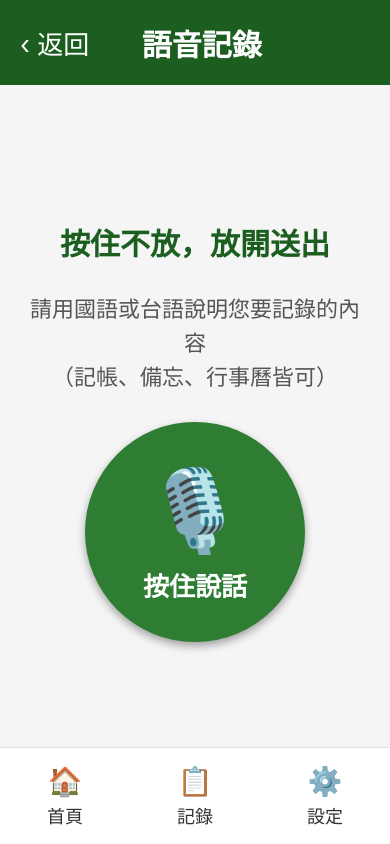
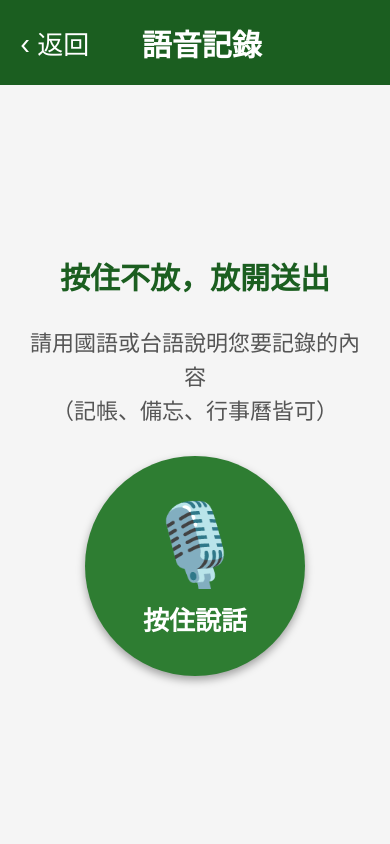
Before and after one commit to wychiang123/SilverGuardian, a React Native app: screen /Recording in a window 390 px wide. Built offline with nearby package versions, Linux system fonts and the light colour scheme.

Commit message:
fix: 移除 RecordingScreen tab bar、HomeScreen 加入設定導航（debug 中）

```diff
--- a/src/screens/HomeScreen.tsx
+++ b/src/screens/HomeScreen.tsx
@@ -56,7 +56,7 @@ export default function HomeScreen({ navigation }: Props) {
           <Text style={styles.tabIcon}>📋</Text>
           <Text style={styles.tabText}>記錄</Text>
         </TouchableOpacity>
-        <TouchableOpacity style={styles.tab} onPress={() => navigation.navigate('Settings')}>
+        <TouchableOpacity style={styles.tab} onPress={() => { Alert.alert('測試', '準備導航到設定'); navigation.navigate('Settings'); }}>
           <Text style={styles.tabIcon}>⚙️</Text>
           <Text style={styles.tabText}>設定</Text>
         </TouchableOpacity>
--- a/src/screens/RecordingScreen.tsx
+++ b/src/screens/RecordingScreen.tsx
@@ -245,20 +245,6 @@ export default function RecordingScreen({ navigation }: Props) {
         )}
       </ScrollView>
 
-      <View style={styles.tabBar}>
-        <TouchableOpacity style={styles.tab} onPress={() => navigation.navigate('Home')}>
-          <Text style={styles.tabIcon}>🏠</Text>
-          <Text style={styles.tabText}>首頁</Text>
-        </TouchableOpacity>
-        <TouchableOpacity style={styles.tab} onPress={() => navigation.navigate('History')}>
-          <Text style={styles.tabIcon}>📋</Text>
-          <Text style={styles.tabText}>記錄</Text>
-        </TouchableOpacity>
-        <TouchableOpacity style={styles.tab} onPress={() => navigation.navigate('Settings')}>
-          <Text style={styles.tabIcon}>⚙️</Text>
-          <Text style={styles.tabText}>設定</Text>
-        </TouchableOpacity>
-      </View>
     </SafeAreaView>
   );
 }
@@ -299,7 +285,7 @@ const styles = StyleSheet.create({
     justifyContent: 'center',
     paddingHorizontal: 24,
     paddingVertical: 32,
-    paddingBottom: 100,
+    paddingBottom: 32,
     gap: 28,
   },
   instruction: {
@@ -367,28 +353,4 @@ const styles = StyleSheet.create({
     color: '#444',
     lineHeight: 36,
   },
-  tabBar: {
-    position: 'absolute',
-    bottom: 0,
-    left: 0,
-    right: 0,
-    flexDirection: 'row',
-    backgroundColor: '#ffffff',
-    borderTopWidth: 1,
-    borderTopColor: '#e0e0e0',
-    paddingVertical: 8,
-  },
-  tab: {
-    flex: 1,
-    alignItems: 'center',
-    paddingVertical: 8,
-  },
-  tabIcon: {
-    fontSize: 28,
-    marginBottom: 4,
-  },
-  tabText: {
-    fontSize: 18,
-    color: '#333',
-  },
 });
```
Also changed, not shown: 老人防詐騙APP_API成本與商業模式討論.txt (added), 21 other files (tests, documents, lock files or other folders).
